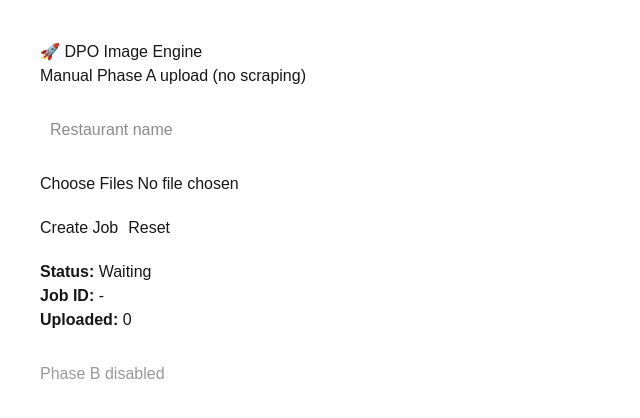
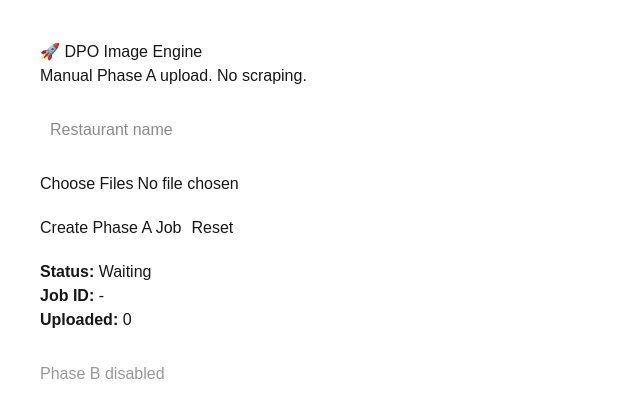
Before and after one commit to paulrodgerson40-blip/dpo-frontend, a Next.js app: page / in a window 1280 px wide. Shown: the top 418 px of the page, without its empty margins (0-640 px from the left). Built offline with nearby package versions, Linux system fonts and the light colour scheme.

Commit message:
Update page.tsx

```diff
--- a/app/page.tsx
+++ b/app/page.tsx
@@ -1,6 +1,8 @@
 "use client";
 
 import { useState } from "react";
+
+const BACKEND_URL = "https://170.64.209.149.sslip.io";
 
 type ManualJobResponse = {
   job_id?: string;
@@ -9,6 +11,7 @@ type ManualJobResponse = {
   message?: string;
   files?: string[];
   error?: string;
+  ok?: boolean;
 };
 
 export default function Home() {
@@ -17,35 +20,35 @@ export default function Home() {
   const [status, setStatus] = useState("Waiting");
   const [jobId, setJobId] = useState("");
   const [uploadedCount, setUploadedCount] = useState(0);
+  const [uploadedFiles, setUploadedFiles] = useState<string[]>([]);
   const [error, setError] = useState("");
+  const [message, setMessage] = useState("");
   const [loading, setLoading] = useState(false);
 
   function handleFiles(e: React.ChangeEvent<HTMLInputElement>) {
     setFiles(Array.from(e.target.files || []));
     setError("");
+    setMessage("");
   }
 
   async function createJob() {
-    if (!restaurantName) {
-      setError("Enter restaurant name");
-      return;
-    }
-
-    if (!files.length) {
-      setError("Upload files first");
-      return;
-    }
+    if (!restaurantName.trim()) return setError("Enter restaurant name");
+    if (!files.length) return setError("Upload files first");
 
     setLoading(true);
     setError("");
+    setMessage("");
     setStatus("Uploading...");
+    setJobId("");
+    setUploadedCount(0);
+    setUploadedFiles([]);
 
     try {
       const form = new FormData();
-      form.append("restaurant_name", restaurantName);
+      form.append("restaurant_name", restaurantName.trim());
       files.forEach((f) => form.append("files", f));
 
-      const res = await fetch("http://170.64.209.149.sslip.io/api/dpo/manual-jobs", {
+      const res = await fetch(`${BACKEND_URL}/api/dpo/manual-jobs`, {
         method: "POST",
         body: form,
       });
@@ -56,16 +59,18 @@ export default function Home() {
       try {
         data = JSON.parse(text);
       } catch {
-        throw new Error("Upload too large (Vercel limit)");
+        throw new Error(text || "Backend returned invalid response");
       }
 
-      if (!res.ok || data.error) {
+      if (!res.ok || data.ok === false || data.error) {
         throw new Error(data.error || "Upload failed");
       }
 
       setJobId(data.job_id || "");
       setStatus(data.status || "phase_a_review");
       setUploadedCount(data.uploaded_count || 0);
+      setUploadedFiles(data.files || []);
+      setMessage(data.message || "Manual Phase A upload complete.");
     } catch (err) {
       setStatus("Upload failed");
       setError(err instanceof Error ? err.message : "Error");
@@ -80,37 +85,50 @@ export default function Home() {
     setStatus("Waiting");
     setJobId("");
     setUploadedCount(0);
+    setUploadedFiles([]);
     setError("");
+    setMessage("");
 
-    const input = document.getElementById("file") as HTMLInputElement;
+    const input = document.getElementById("file") as HTMLInputElement | null;
     if (input) input.value = "";
   }
 
   return (
-    <main style={{ padding: 40, fontFamily: "Arial" }}>
+    <main style={{ padding: 40, fontFamily: "Arial, sans-serif" }}>
       <h1>🚀 DPO Image Engine</h1>
-
-      <p>Manual Phase A upload (no scraping)</p>
+      <p>Manual Phase A upload. No scraping.</p>
 
       <div style={{ marginTop: 20 }}>
         <input
           placeholder="Restaurant name"
           value={restaurantName}
           onChange={(e) => setRestaurantName(e.target.value)}
-          style={{ padding: 10, width: 300 }}
+          style={{ padding: 10, width: 320 }}
         />
       </div>
 
       <div style={{ marginTop: 20 }}>
-        <input id="file" type="file" multiple onChange={handleFiles} />
+        <input
+          id="file"
+          type="file"
+          multiple
+          accept=".png,.jpg,.jpeg,.webp,.zip"
+          onChange={handleFiles}
+        />
       </div>
+
+      {files.length > 0 && (
+        <p style={{ marginTop: 10 }}>
+          <b>Selected:</b> {files.length} file(s)
+        </p>
+      )}
 
       <div style={{ marginTop: 20 }}>
         <button onClick={createJob} disabled={loading}>
-          {loading ? "Uploading..." : "Create Job"}
+          {loading ? "Uploading..." : "Create Phase A Job"}
         </button>
 
-        <button onClick={reset} style={{ marginLeft: 10 }}>
+        <button onClick={reset} disabled={loading} style={{ marginLeft: 10 }}>
           Reset
         </button>
       </div>
@@ -121,9 +139,17 @@ export default function Home() {
         <p><b>Uploaded:</b> {uploadedCount}</p>
       </div>
 
-      {error && (
-        <div style={{ color: "red", marginTop: 10 }}>
-          {error}
+      {message && <p style={{ color: "green" }}>{message}</p>}
+      {error && <p style={{ color: "red" }}>{error}</p>}
+
+      {uploadedFiles.length > 0 && (
+        <div style={{ marginTop: 20 }}>
+          <h3>Uploaded Files</h3>
+          <ul>
+            {uploadedFiles.map((f, i) => (
+              <li key={`${f}-${i}`}>{f.split("/").pop()}</li>
+            ))}
+          </ul>
         </div>
       )}
 
```
